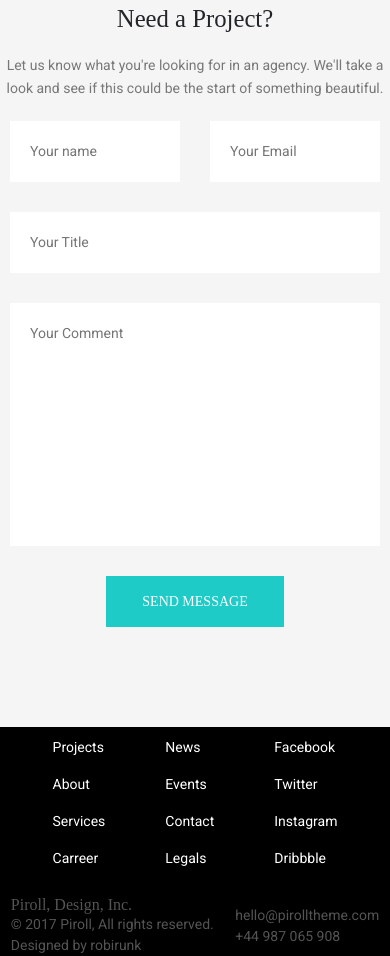
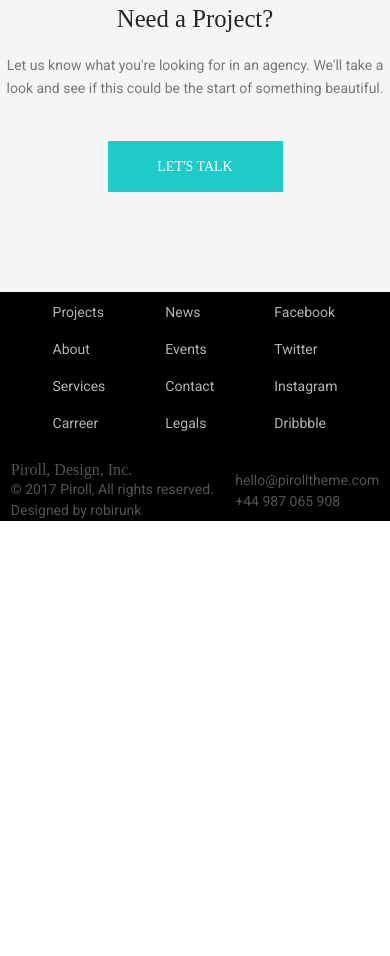
Before and after one commit to maks-kotov/1project, a plain HTML site: page pages/about.html in a window 390 px wide. Shown: the part 1400-2356 px from the top of the page. After the commit the page ends 1921 px from the top, so only its background shows below. Drawn offline with nearby package versions, Linux system fonts and the light colour scheme.

Commit message:
готов без адаптива about

```diff
--- a/pages/about.html
+++ b/pages/about.html
@@ -178,27 +178,9 @@
             </div>
 
             <div class="d-flex justify-content-center">
-                <form class="anketa__form" action="">
-                    <input class="anketa__input w-100 me-3"
-                        type="text" placeholder="Your name">
-                    <input class="anketa__input w-100"
-                        type="text"
-                        placeholder="Your Email">
-                    <input
-                        class="anketa__input anketa__input-3 w-100"
-                        type="text"
-                        placeholder="Your Title">
-                    <textarea
-                        class="anketa__input anketa__input-4 w-100"
-                        type="text"
-                        placeholder="Your Comment"></textarea>
-                </form>
-            </div>
-
-            <div class="d-flex justify-content-center">
                 <button type="button"
                     class="btn anketa__btn ">
-                    SEND MESSAGE
+                    LET'S TALK
                 </button>
             </div>
 
@@ -212,11 +194,11 @@
                 <h6 class="footer__title">
                     Piroll, Design, Inc.
                 </h6>
-                <p>
+                <p class="footer__p">
                     &#169; 2017 Piroll, All rights reserved.
 
                 </p>
-                <p>
+                <p class="footer__p">
                     Designed by robirunk
                 </p>
             </div>
--- a/style.css
+++ b/style.css
@@ -427,10 +427,13 @@ textarea {
     grid-column-end: 3;
     grid-row-start: 3;
     grid-row-end: 6;
-
+}
+.anketa__text {
+    margin-bottom: 40px;
 }
 .anketa__btn {
-    padding: 14px 35px;
+    padding: 14px 0;
+    width: 175px;
     background-color: var(--color2);
     color: var(--color4);
     border-radius: 0;
@@ -473,8 +476,13 @@ textarea {
 }
 .footer__link {
     color: var(--color4);
+    opacity: .7;
     text-decoration: none;
     transition: all 200ms ease-in-out;
+}
+.footer__p {
+    color: var(--color4);
+    opacity: .7;
 }
 .footer__link:hover {
     color: var(--color2);
```
Also changed, not shown: pages/home.html (+2 -2 lines), pages/index.html (+2 -2 lines).
